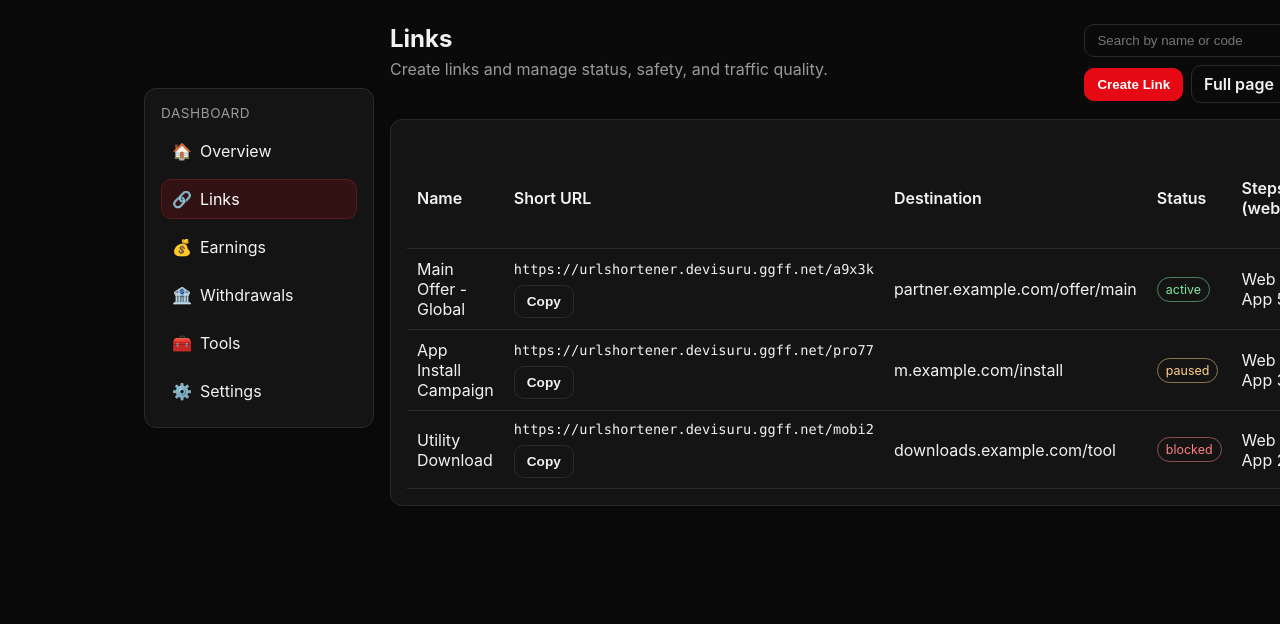
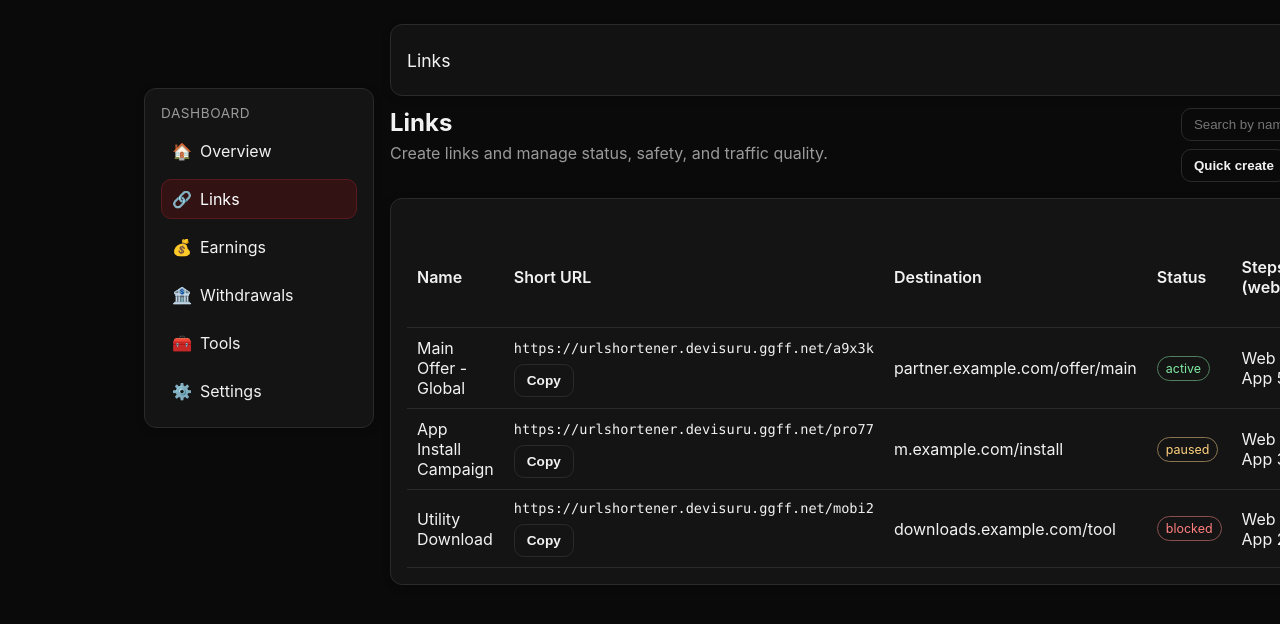
Before and after one commit to DevIsuruSampath/urlshortener, a Next.js app in the folder apps/web/: page /dashboard/links in a window 1280 px wide. Shown: the top 624 px of the page. Built offline with nearby package versions, Linux system fonts and the light colour scheme.

Commit message:
feat: finalize dashboard appshell with stable topbar and nav behavior

```diff
--- a/apps/web/src/app/(dashboard)/dashboard/links/page.tsx
+++ b/apps/web/src/app/(dashboard)/dashboard/links/page.tsx
@@ -1,6 +1,5 @@
 "use client";
 
-import Link from "next/link";
 import { FormEvent, useEffect, useMemo, useState } from "react";
 
 import { Badge } from "@/components/ui/Badge";
@@ -220,12 +219,9 @@ export default function LinksPage() {
             placeholder="Search by name or code"
             aria-label="Search links"
           />
-          <Button type="button" onClick={() => setDrawerOpen(true)}>
-            Create Link
+          <Button type="button" variant="secondary" onClick={() => setDrawerOpen(true)}>
+            Quick create
           </Button>
-          <Link href="/dashboard/links/new" className="btn btn-ghost">
-            Full page
-          </Link>
         </div>
       </header>
 
--- a/apps/web/src/app/globals.css
+++ b/apps/web/src/app/globals.css
@@ -599,6 +599,31 @@ a { color: inherit; text-decoration: none; }
 
 .dash-content {
   min-width: 0;
+  display: grid;
+  gap: var(--space-3);
+}
+
+.dash-topbar {
+  position: sticky;
+  top: var(--space-3);
+  z-index: 10;
+  display: flex;
+  align-items: center;
+  justify-content: space-between;
+  gap: var(--space-2);
+  background: color-mix(in srgb, var(--card) 92%, transparent);
+  backdrop-filter: blur(8px);
+}
+
+.dash-topbar-title {
+  margin: 0;
+  font-size: var(--text-lg);
+}
+
+.dash-topbar-actions {
+  display: inline-flex;
+  align-items: center;
+  gap: var(--space-2);
 }
 
 .dash-sidebar {
--- a/apps/web/src/components/layout/AppShell.tsx
+++ b/apps/web/src/components/layout/AppShell.tsx
@@ -1,5 +1,6 @@
 import type { ReactNode } from "react";
 
+import { DashboardTopBar } from "./DashboardTopBar";
 import { MobileNav } from "./MobileNav";
 import { Sidebar } from "./Sidebar";
 
@@ -7,7 +8,10 @@ export function AppShell({ children }: { children: ReactNode }) {
   return (
     <section className="container dash-shell">
       <Sidebar />
-      <div className="dash-content">{children}</div>
+      <div className="dash-content">
+        <DashboardTopBar />
+        {children}
+      </div>
       <MobileNav />
     </section>
   );
--- /dev/null
+++ b/apps/web/src/components/layout/DashboardTopBar.tsx
@@ -0,0 +1,41 @@
+"use client";
+
+import Link from "next/link";
+import { usePathname } from "next/navigation";
+
+type BarMeta = {
+  title: string;
+  action?: { href: string; label: string };
+};
+
+function getBarMeta(pathname: string): BarMeta {
+  if (pathname.startsWith("/dashboard/links/new")) {
+    return { title: "Create Link", action: { href: "/dashboard/links", label: "Back to Links" } };
+  }
+  if (pathname.startsWith("/dashboard/links")) {
+    return { title: "Links", action: { href: "/dashboard/links/new", label: "Create Link" } };
+  }
+  if (pathname.startsWith("/dashboard/earnings")) return { title: "Earnings" };
+  if (pathname.startsWith("/dashboard/withdrawals")) return { title: "Withdrawals" };
+  if (pathname.startsWith("/dashboard/settings")) return { title: "Settings" };
+  if (pathname.startsWith("/dashboard/tools")) return { title: "Tools" };
+  return { title: "Overview" };
+}
+
+export function DashboardTopBar() {
+  const pathname = usePathname();
+  const meta = getBarMeta(pathname);
+
+  return (
+    <header className="dash-topbar card" aria-label="Dashboard page header">
+      <p className="dash-topbar-title">{meta.title}</p>
+      {meta.action ? (
+        <div className="dash-topbar-actions">
+          <Link href={meta.action.href} className="btn">
+            {meta.action.label}
+          </Link>
+        </div>
+      ) : null}
+    </header>
+  );
+}
```
